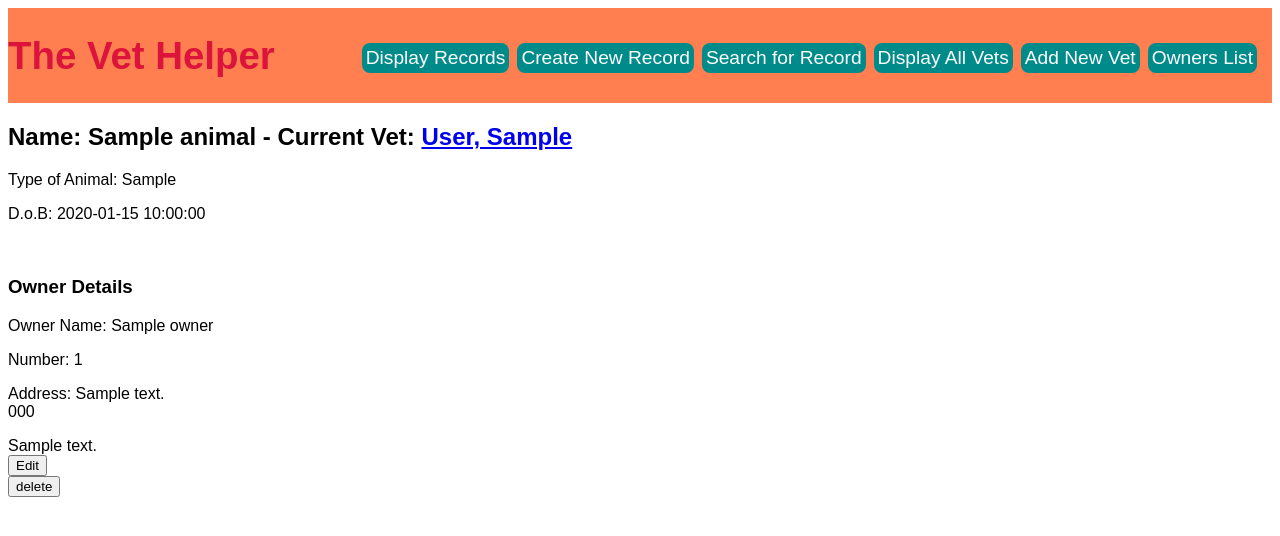
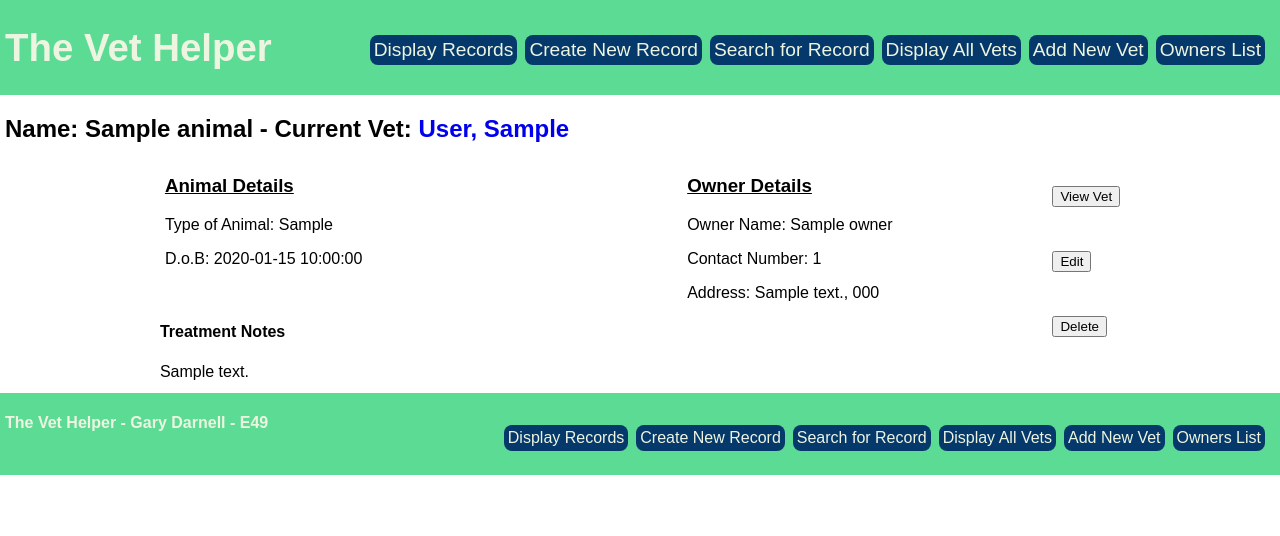
Before and after one commit to Gazza11/vet_management_project, a Flask app: page /animals/1 in a window 1280 px wide. Shown: the top 536 px of the page. Run offline with Flask 2, Linux system fonts and the light colour scheme; a database or web service that is not in the repository returns one stand-in record (values such as "Sample title"); some libraries are stand-ins or nearby versions.

Commit message:
Css attempted for index animals page and show.

```diff
--- a/controllers/owner_controller.py
+++ b/controllers/owner_controller.py
@@ -51,6 +51,6 @@ def update_owner(id):
     address = request.form['address']
     postcode = request.form['postcode']
     registered = True
-    new_owner = Owner(name, number, address, postcode, registered)
-    owner_repository.save_owner(new_owner)
+    owner = Owner(name, number, address, postcode, registered, id)
+    owner_repository.update(owner)
     return redirect("/owners")
--- /dev/null
+++ b/static/css/animal_index.css
@@ -0,0 +1,17 @@
+.animal-index {
+    display: flex;
+    flex-direction: column;
+}
+
+
+.animal-index div {
+    border-top: ridge;
+    margin-bottom: 10px;
+    margin-left: 8px;
+    margin-right: 8px;
+}
+
+.animal-index a {
+    text-decoration: None;
+    color: black;
+}
--- /dev/null
+++ b/static/css/show_animal.css
@@ -0,0 +1,36 @@
+.show-animal {
+    display: flex;
+    justify-content: space-evenly;
+    padding-bottom: 12px;
+}
+
+.show-animal h3 {
+    margin-top: 12px;
+    text-decoration: underline;
+}
+
+.show-animal p {
+    margin-top: 8px;
+}
+
+.show-animal a {
+    text-decoration: None;
+    color: black;
+}
+
+.show-animal-header a {
+    text-decoration: None;
+}
+
+.show-animal-button {
+    padding-top: 10px;
+    display: flex;
+    justify-content: space-evenly;
+    flex-direction: column;
+    flex-wrap: wrap;
+
+}
+
+.show-animal-button form {
+    padding-left: 0px;
+}
--- a/static/css/style.css
+++ b/static/css/style.css
@@ -1,18 +1,44 @@
 body {
     font-family: Arial, Helvetica, sans-serif;
+    margin: 0px;
+}
+
+body p {
+    padding-left: 5px;
+}
+
+body h3 {
+    padding-left: 5px;
+    text-decoration: none;
+}
+
+body h1 {
+    padding-left: 5px;
+}
+
+body h2 {
+    padding-left: 5px;
+}
+
+body form {
+    padding-left: 5px;
 }
 
 .main-header {
     display: flex;
     justify-content: space-between;
     font-size: larger;
-    background-color: coral;
+    background-color: #5cdb95;
     margin: 0px;
 }
 
 header a {
     text-decoration: none;
-    color: crimson;
+    color: #edf5e1;
+}
+
+.main-header h1 {
+    padding-left: 5px;
 }
 
 .main-nav {
@@ -31,10 +57,24 @@ header a {
 
 .main-nav a {
     text-decoration: none;
-    color: white;
+    color: #edf5e1;
     flex-direction: row;
     display: block;
-    background-color: darkcyan;
+    background-color: #05386b;
     border-radius: 8px;
     padding: 4px;
 }
+
+.main-nav a:hover {
+    background: #0a5fb3;
+    opacity: 0.8;
+    transition: 0.5s;
+}
+
+footer {
+    color: #edf5e1 ;
+    background-color: #5cdb95;
+    padding-left: 5px;
+    display: flex;
+    justify-content: space-between;
+}
--- a/templates/animals/show.html
+++ b/templates/animals/show.html
@@ -1,35 +1,48 @@
 {% extends 'base.html' %}
 
 {% block content %}
-<h2>Name: {{animal.name}} - Current Vet: <a href="/vets/{{animal.current_vet.id}}">{{animal.current_vet.last_name}}, {{animal.current_vet.first_name}}</a></h2>
 
+<h2 class="show-animal-header">Name: {{animal.name}} - Current Vet: <a href="/vets/{{animal.current_vet.id}}">{{animal.current_vet.last_name}}, {{animal.current_vet.first_name}}</a></h2>
+<section class="show-animal">
+    <div>
         <section>
+            <h3>Animal Details</h3>
             <p>Type of Animal: {{animal.animal_type}}</p>
             <p>D.o.B: {{animal.date_of_birth}}</p>
         </section>
         <br>
         <section>
+            <h4>Treatment Notes</h4>
+            {{animal.treatment_notes}}
+        </section>
+    </div>
+        <br>
+        <br>
+        <section>
             <h3>Owner Details</h3>
             <p>Owner Name: {{animal.owner_details.name}}</p>
-    <p>Number: {{animal.owner_details.number}}</p>
-    <p>Address: {{animal.owner_details.address}} <br>{{animal.owner_details.postcode}}</p>
+            <p>Contact Number: {{animal.owner_details.number}}</p>
+            <p>Address: {{animal.owner_details.address}}, {{animal.owner_details.postcode}}</p>
             <p></p>
         </section>
-
+    <div class="show-animal-button">
         <section>
-    {{animal.treatment_notes}}
+            <button><a href="/vets/{{animal.current_vet.id}}">View Vet</a></button>
         </section>
-
+        <br>
         <section>
             <form action="/animals/{{animal.id}}/edit">
                 <input type="submit" value="Edit">
             </form>
         </section>
+        <br>
         <section>
             <form action="/animals/{{ animal.id }}/delete" method="POST">
-        <input type="submit" value="delete">
+                <input type="submit" value="Delete">
             </form>
         </section>
-
+        <br>
+    </div>
+</section>
 
 {% endblock %}
--- a/templates/base.html
+++ b/templates/base.html
@@ -6,6 +6,9 @@
     <meta name="viewport" content="width=device-width, initial-scale=1.0">
     <title>Vet Management</title>
     <link rel="stylesheet" href="{{ url_for('static', filename='css/style.css') }}">
+    <link rel="stylesheet" href="{{ url_for('static', filename='css/show_animal.css') }}">
+    <link rel="stylesheet" href="{{ url_for('static', filename='css/animal_index.css') }}">
+
 </head>
 <body>
     <header class="main-header">
@@ -27,5 +30,19 @@
     {% block content %}
 
     {% endblock %}
+
+    <footer>
+        <h4>The Vet Helper - Gary Darnell - E49</h4>
+        <nav>
+            <ul class="main-nav">
+                <li><a href="/animals">Display Records</a></li>
+                <li><a href="/animals/new">Create New Record</a></li>
+                <li><a href="/">Search for Record</a></li>
+                <li><a href="/vets">Display All Vets</a></li>
+                <li><a href="/vets/new">Add New Vet</a></li>
+                <li><a href="/owners">Owners List</a></li>
+            </ul>
+        </nav>
+    </footer>
 </body>
 </html>
--- a/templates/index.html
+++ b/templates/index.html
@@ -1,6 +1,8 @@
 {% extends 'base.html' %}
 
 {% block content %}
-<h2>PLace Holder</h2>
+<h2>Information</h2>
+
+<p>The vet management has been designed</p>
 
 {% endblock %}
--- a/templates/owners/edit.html
+++ b/templates/owners/edit.html
@@ -4,7 +4,7 @@
 <h2>
     Edit - {{owner.name}}'s Profile'
 </h2>
-<form action="/owners" method='POST'>
+<form action="/owners/{{owner.id}}" method='POST'>
     <div>
         <label for="name">Owner name:</label>
         <input type="text" name="name" id="name" value="{{owner.name}}">
@@ -22,7 +22,7 @@
         <input type="text" name="postcode" id="postcode" value="{{owner.postcode}}">
     </div>
     <div>
-        <input type="submit" value="Add New owner">
+        <input type="submit" value="Update">
     </div>
 </form>
 
```
Also changed, not shown: templates/animals/index.html (+14 -11 lines). Lines whose indentation alone changed are shown as unchanged.
